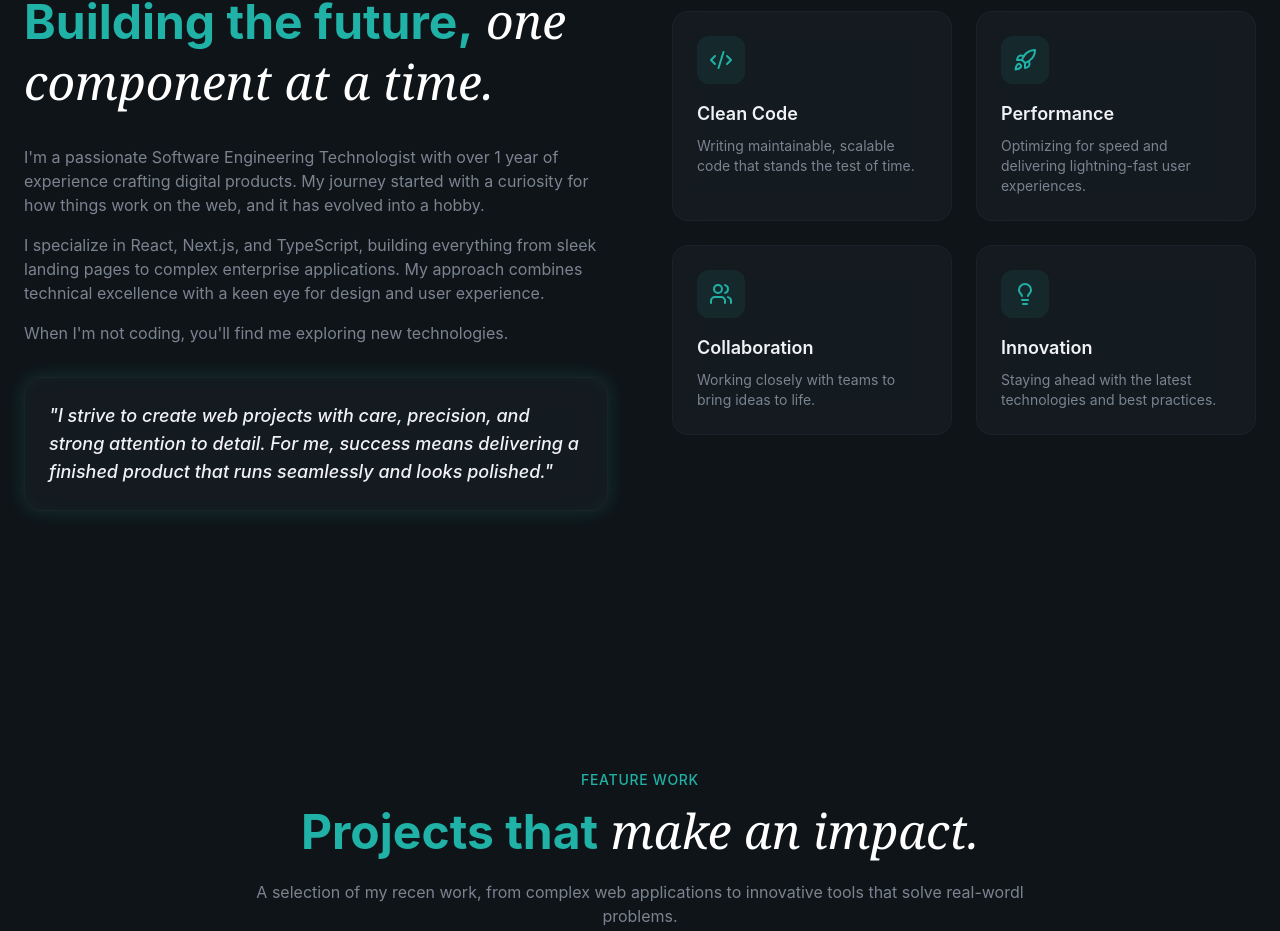
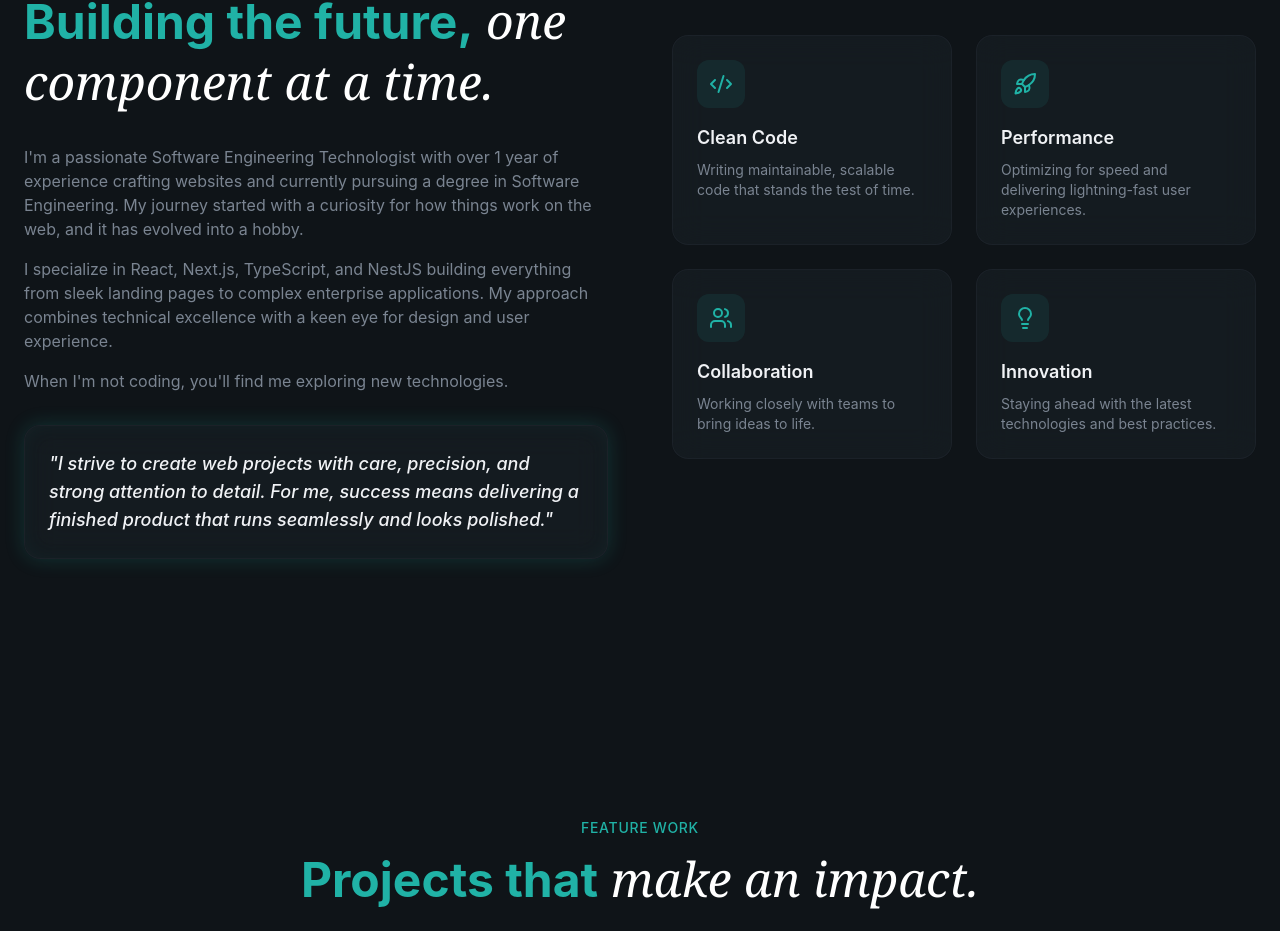
Before and after one commit to ARJ99/Porfolio2026, a React (Vite) app: page / in a window 1280 px wide. Shown: the part 1267-2198 px from the top of the page. Built offline with nearby package versions, Linux system fonts and the light colour scheme.

Commit message:
Feat: About Section Updated

```diff
--- a/src/sections/About.jsx
+++ b/src/sections/About.jsx
@@ -51,12 +51,12 @@ export const About = () => {
                         <div className="space-y-4 text-muted-foreground animate-fade-in animation-delay-200">
                             <p>
                                 I'm a passionate Software Engineering Technologist with over 1 year of
-                                experience crafting digital products. My
+                                experience crafting websites and currently pursuing a degree in Software Engineering. My
                                 journey started with a curiosity for how things work on the web,
                                 and it has evolved into a hobby.
                             </p>
                             <p>
-                                I specialize in React, Next.js, and TypeScript, building
+                                I specialize in React, Next.js, TypeScript, and NestJS building
                                 everything from sleek landing pages to complex enterprise
                                 applications. My approach combines technical excellence with a
                                 keen eye for design and user experience.
```
